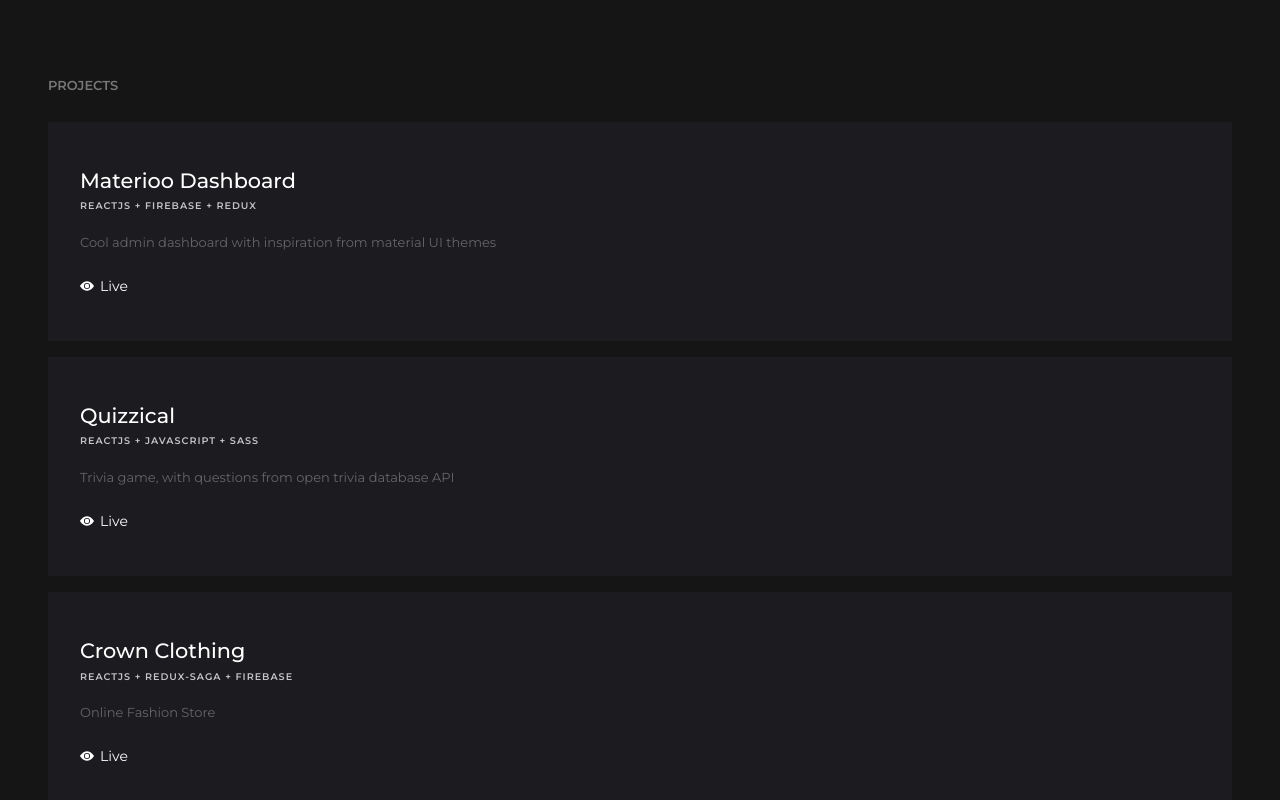
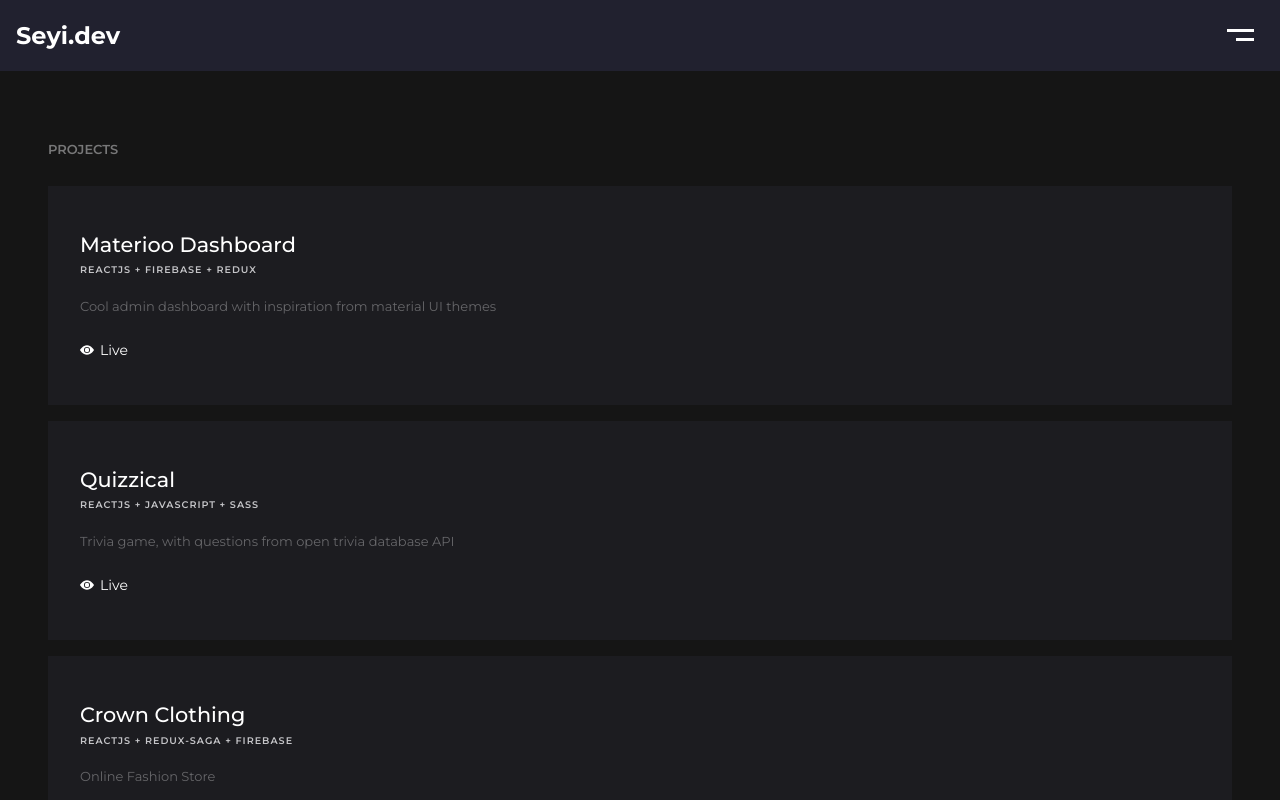
Before and after one commit to Seyi-dev1/Portfolio, a Next.js app: page /work in a window 1280 px wide. Shown: the top 800 px of the page. Built offline with nearby package versions, Linux system fonts and the light colour scheme.

Commit message:
testing navbar2

```diff
--- a/app/globals.module.scss
+++ b/app/globals.module.scss
@@ -36,6 +36,9 @@
     // position: sticky;
     // top: 0;
     background-color: #21212f;
+    position: absolute;
+    top: 0;
+    width: 100%;
     // background-color: #151515;
   }
 }
@@ -44,10 +47,6 @@
   padding: 0rem 8rem;
   grid-template-columns: repeat(2, 1fr);
   gap: 4rem;
-  // justify-content: center;
-  // align-content: center;
-  // height: 100vh;
-  // overflow: hidden;
   color: #fff;
   @media screen and (max-width: 1300px) {
     padding: 0rem 3rem;
--- a/app/layout.jsx
+++ b/app/layout.jsx
@@ -19,9 +19,9 @@
   return (
     <html lang="en">
       <body className={`${poppins.className} ${styles.body}`}>
-        {/* <div className={styles.nav}>
+        <div className={styles.nav}>
           <Navbar />
-        </div> */}
+        </div>
         <div className={styles.layout}>
           <div id="bio" className={styles.bio}>
             <Bio />
--- a/app/work/work.module.scss
+++ b/app/work/work.module.scss
@@ -1,3 +1,7 @@
 .work {
   padding: 4rem 0;
+
+  @media screen and (max-width: 1300px) {
+    margin-top: 4rem;
+  }
 }
```
